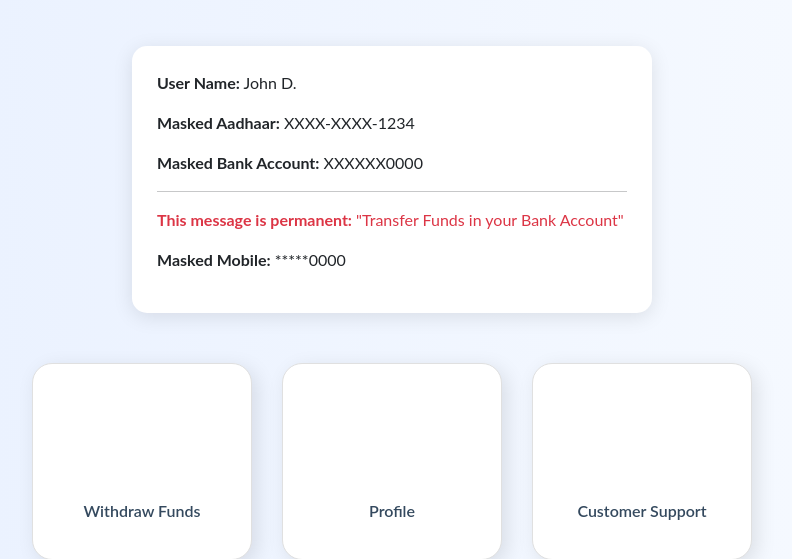
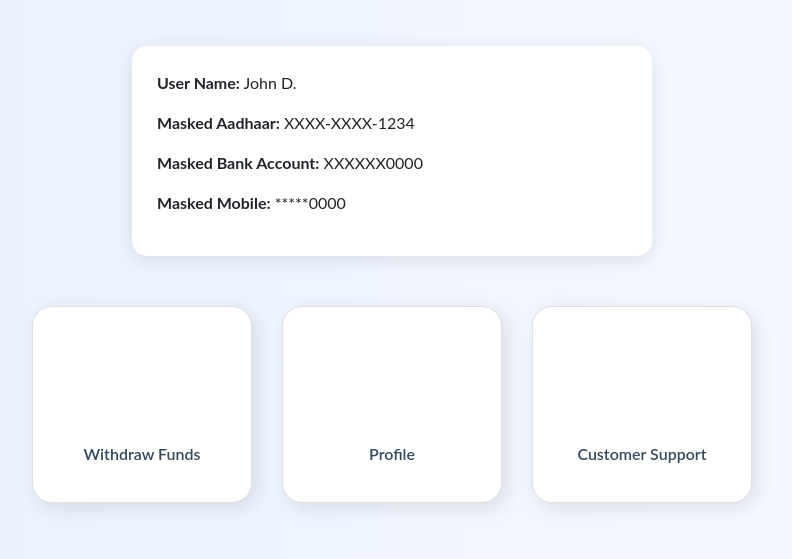
Before and after one commit to AnasRust/Dhani_Finance, a Flask app: page /next in a window 1280 px wide. Shown: the part 397-956 px from the top of the page, without its empty margins (248-1040 px from the left). Run offline with Flask 2, Linux system fonts and the light colour scheme; the visitor is signed in with stand-in values (Sample User, id 1); data that the repository does not hold is empty; parts of the project's set-up code (start-up, migrations or seed data) failed here and were passed over; some libraries are stand-ins or nearby versions.

Commit message:
Updated next.html for system malfunction UI

```diff
--- a/templates/next.html
+++ b/templates/next.html
@@ -86,8 +86,6 @@
     <p><strong>User Name:</strong> {{ user_data.user_name }}</p>
     <p><strong>Masked Aadhaar:</strong> {{ user_data.aadhaar }}</p>
     <p><strong>Masked Bank Account:</strong> {{ user_data.bank_account }}</p>
-    <hr>
-    <p class="text-danger"><strong>This message is permanent:</strong> "Transfer Funds in your Bank Account"</p>
     <p><strong>Masked Mobile:</strong> {{ user_data.mobile }}</p>
   </div>
 
```
